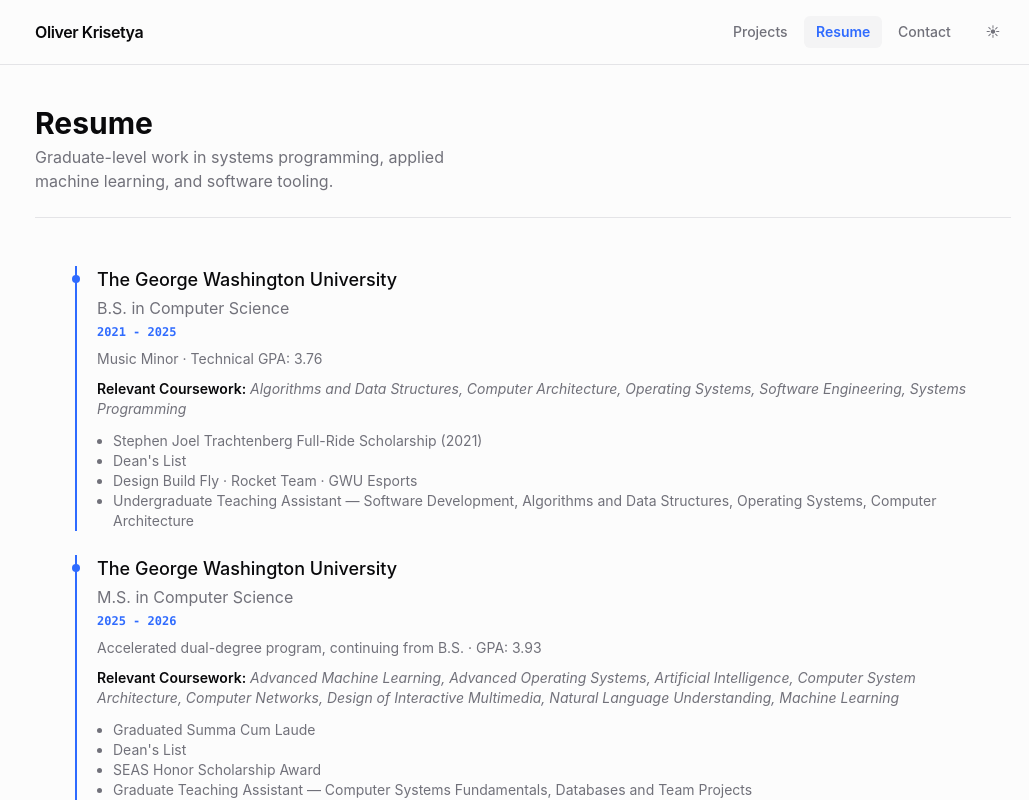
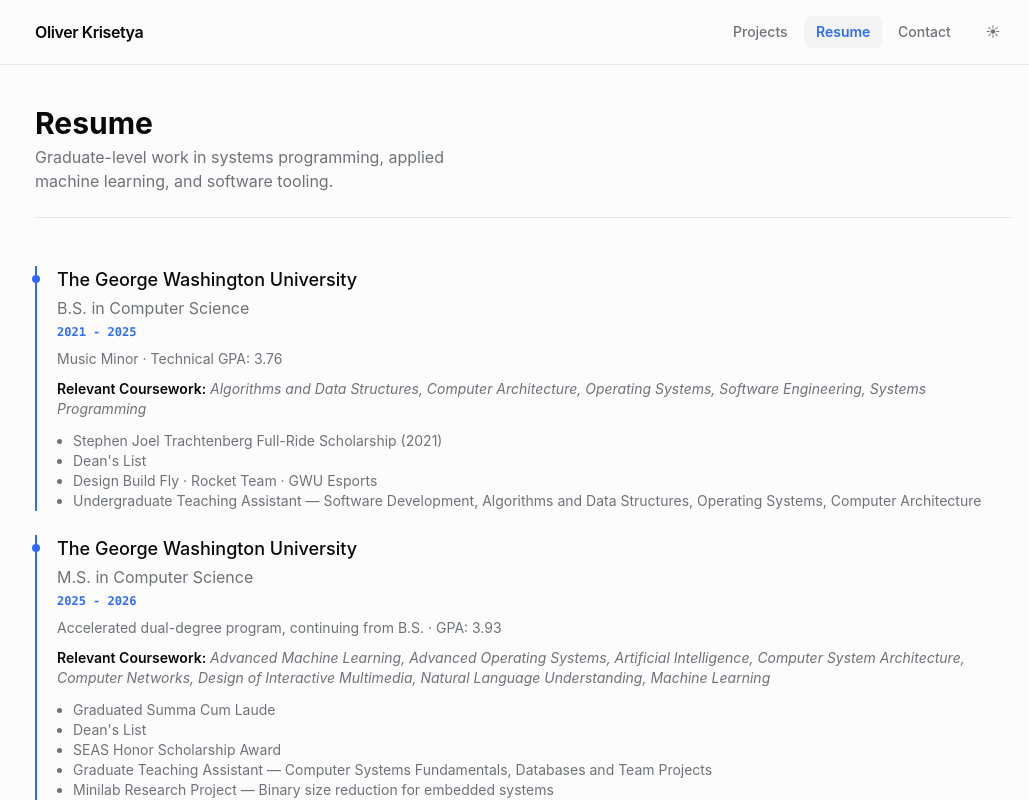
Before and after one commit to OliverKris/my-website, a React (Vite) app: page /resume in a window 1280 px wide. Shown: the top 800 px of the page, without its empty margins (117-1146 px from the left). Built offline with nearby package versions, Linux system fonts and the light colour scheme; a web font is replaced by a local one.

Commit message:
Quick fix to section padding in resume section

```diff
--- a/src/pages/Resume.tsx
+++ b/src/pages/Resume.tsx
@@ -17,9 +17,9 @@
             </header>
 
             <div className="space-y-16">
-                <Container className="px-0!">
+                <section className="space-y-6">
                     <EducationBlock education={educationData} />
-                </Container>
+                </section>
 
                 <section className="space-y-6">
                     <h2 className="text-2xl font-semibold text-main transition-theme pb-1">Experience</h2>
```
